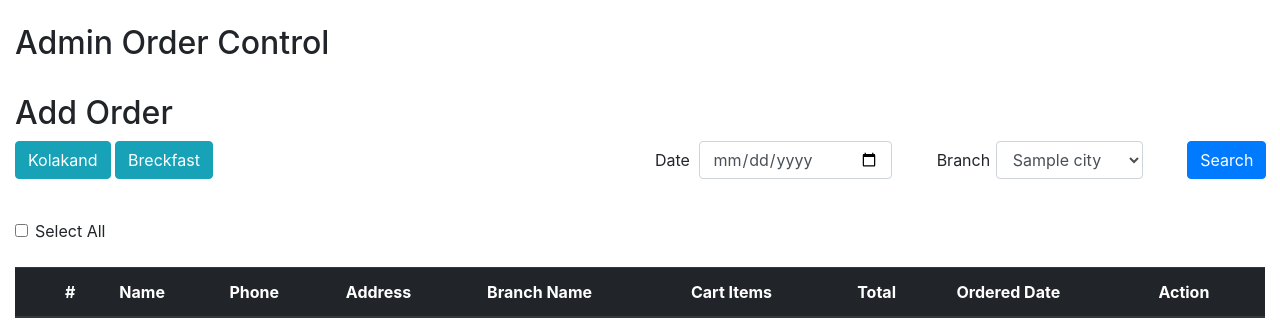
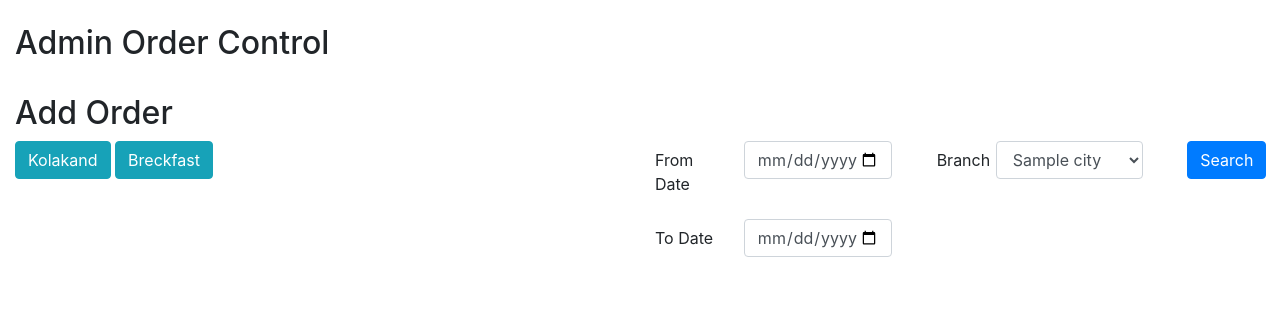
Before and after one commit to nadeeshapathiraja/NewDashbord, a PHP site: page /orderControl.php in a window 1280 px wide. Shown: the part 144-465 px from the top of the page. Run offline with PHP 8.4, Linux system fonts and the light colour scheme; the visitor is signed in with stand-in values (Sample User, id 1); tables that the repository leaves empty hold one stand-in row (values such as "Sample post"); lists and menus that the app fills with data are empty; some libraries are stand-ins or nearby versions.

Commit message:
Before add print

```diff
--- a/orderControl.php
+++ b/orderControl.php
@@ -16,6 +16,14 @@ require_once "config.php";
     <script src="https://ajax.googleapis.com/ajax/libs/jquery/3.5.1/jquery.min.js"></script>
     <script src="https://cdnjs.cloudflare.com/ajax/libs/popper.js/1.16.0/umd/popper.min.js"></script>
     <script src="https://maxcdn.bootstrapcdn.com/bootstrap/4.5.2/js/bootstrap.min.js"></script>
+
+    <!-- Jquery For Get report -->
+    <!-- jQuery UI CSS -->
+    <link rel="stylesheet" href="https://ajax.googleapis.com/ajax/libs/jqueryui/1.12.1/themes/smoothness/jquery-ui.css">
+    <!-- jQuery -->
+    <script src="https://ajax.googleapis.com/ajax/libs/jquery/3.4.1/jquery.min.js"></script>
+    <!-- jQuery UI JS -->
+    <script src="https://ajax.googleapis.com/ajax/libs/jqueryui/1.12.1/jquery-ui.min.js"></script>
 </head>
 
 <body>
@@ -40,10 +48,17 @@ require_once "config.php";
                         <!-- Take Filter Date -->
                         <div class="col-md-5">
                             <div class="form-group row">
-                                <label for="example-date-input" class="col-2 col-form-label">Date</label>
-                                <div class="col-10">
-                                    <input class="form-control" type="date" value="yyyy-mm-dd"
-                                        max="<?php echo date('Y-m-d'); ?>" name="filterDate">
+                                <label for="example-date-input" class="col-4 col-form-label">From Date</label>
+                                <div class="col-8">
+                                    <input class="form-control" name="from_date" id="from_date" type="date"
+                                        placeholder="ssssssssss" max="<?php echo date('Y-m-d'); ?>">
+                                </div>
+                            </div>
+                            <div class="form-group row">
+                                <label for="example-date-input" class="col-4 col-form-label">To Date</label>
+                                <div class="col-8">
+                                    <input class="form-control" name="to_date" id="to_date" type="date"
+                                        value="yyyy-mm-dd" max="<?php echo date('Y-m-d'); ?>">
                                 </div>
                             </div>
                         </div>
@@ -83,28 +98,15 @@ require_once "config.php";
             </div>
         </div>
         <br>
-        <script>
-        function toggle(source) {
-            var checkboxes = document.querySelectorAll('input[type="checkbox"]');
-            for (var i = 0; i < checkboxes.length; i++) {
-                if (checkboxes[i] != source)
-                    checkboxes[i].checked = source.checked;
-            }
-        }
-        </script>
-        <div class="form-check">
-            <input class="form-check-input" type="checkbox" onclick="toggle(this);">
-            <label class="form-check-label" for="defaultCheck1">
-                Select All
-            </label>
-        </div>
+
+
         <br>
         <div class="row">
             <div class="col-md-12">
                 <table class="table">
                     <thead class="thead-dark">
                         <tr>
-                            <th> </th>
+
                             <th>#</th>
                             <th>Name</th>
                             <th>Phone</th>
@@ -118,21 +120,25 @@ require_once "config.php";
                     </thead>
                     <tbody>
                         <?php if (isset($_POST['search'])) {
-                            $filterDate = $_POST['filterDate'];
+                            $from_date = $_POST['from_date'];
+                            $to_date = $_POST['to_date'];
                             $filterCity = $_POST['filterCity'];
 
+                            if (isset($_POST['from_date']) && isset($_POST['to_date'])) {
+                                $sqlq = "SELECT * FROM orders WHERE  ordered_at BETWEEN '" . $from_date . "' AND '" . $to_date . "' AND city LIKE '%{$filterCity}%'  ORDER BY id DESC";
+                            }
+                            if (isset($_POST['from_date'])) {
+                                $sqlq = "SELECT * FROM orders WHERE  ordered_at LIKE '%{$from_date}%' AND city LIKE '%{$filterCity}%'  ORDER BY id DESC";
+                            }
+
                             //$results = mysqli_query($con, "SELECT * FROM orders WHERE city=$filterCity AND ordered_at=$filterDate ORDER BY id DESC");
-                            $results = mysqli_query($con, "SELECT * FROM orders WHERE city LIKE '%{$filterCity}%' AND ordered_at LIKE '%{$filterDate}%' ORDER BY id DESC");
+                            $results = mysqli_query($con, $sqlq);
 
                             $i = 1;
                             while ($rows = mysqli_fetch_array($results)) { ?>
                         <tr>
                             <form action="#">
-                                <td>
-                                    <div class="form-check">
-                                        <input class="form-check-input" type="checkbox" value="" id="defaultCheck1">
-                                    </div>
-                                </td>
+
                                 <td>
                                     <?php
                                             echo $i;
@@ -214,7 +220,7 @@ if (isset($_REQUEST["delete"])) {
         echo "Record Delete successfully: $result2<br />";
 ?>
 <script type="text/javascript">
-window.location = "fullcontrol.php";
+window.location = "orderControl.php";
 </script>
 <?php
     } else {
```
Also changed, not shown: placeOrder.php (+11 -15 lines).
